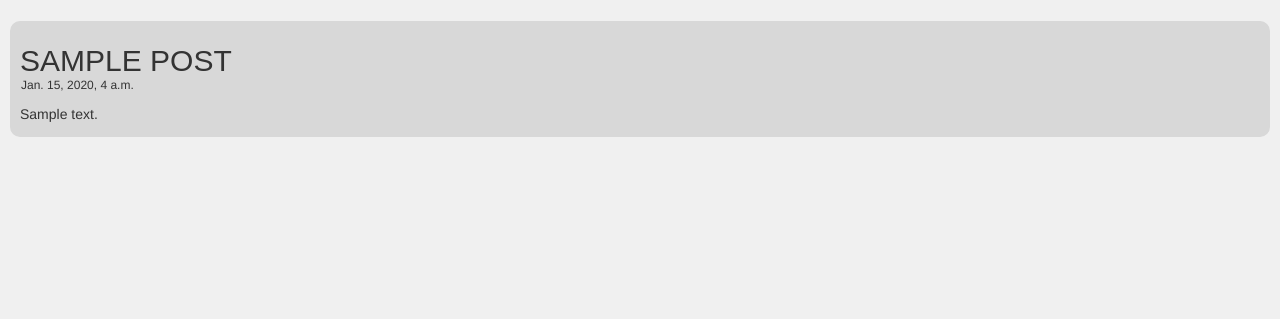
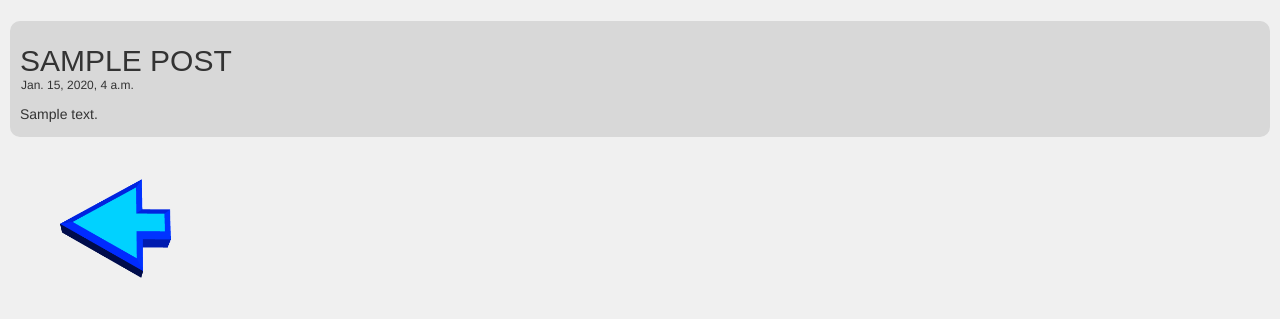
Before and after one commit to hancush/djamsesh, a Django app: page /post/1/ in a window 1280 px wide. Shown: the part 269-588 px from the top of the page. Run offline with Django 3.2, Linux system fonts and the light colour scheme; tables that the repository leaves empty hold one stand-in row (values such as "Sample post"); some libraries are stand-ins or nearby versions.

Commit message:
back that thang up

```diff
--- a/blurgh/static/css/blurgh.css
+++ b/blurgh/static/css/blurgh.css
@@ -5,6 +5,11 @@ body {
 
 #at-sign {
 	max-width: 25vw;
+}
+
+#back {
+	max-width: 10vw;
+	margin: 40px;
 }
 
 h1 {
--- a/blurgh/templates/blurgh/post_detail.html
+++ b/blurgh/templates/blurgh/post_detail.html
@@ -1,4 +1,5 @@
 {% extends 'blurgh/base.html' %}
+{% load staticfiles %}
 
 {% block content %}
 	<div class="post">
@@ -8,4 +9,8 @@
 	    {% endif %}
 	    <p>{{ post.text|linebreaksbr }}</p>
 	</div>
+
+	<div class="back">
+		<a href="{% url 'post_list' %}"><img src="{% static 'images/back.gif' %}" id="back"></a>
+	</div>
 {% endblock %}
```
Also changed, not shown: blurgh/static/images/back.gif (added).
